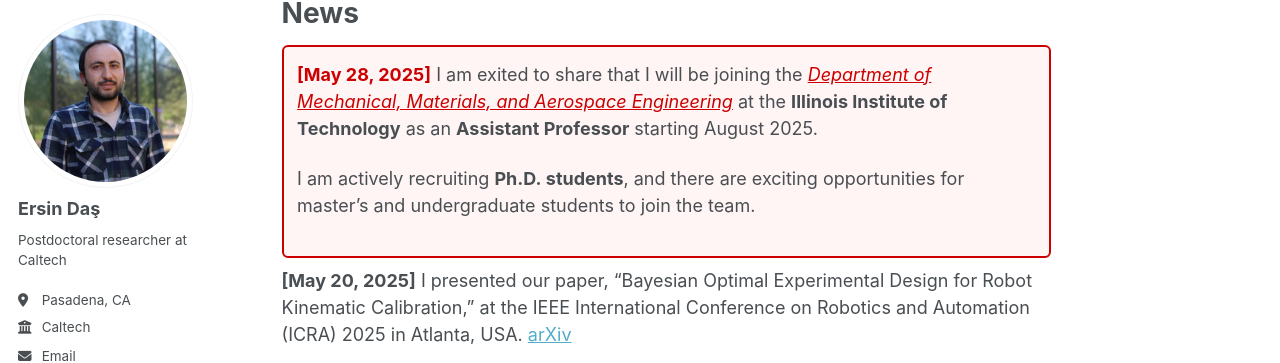
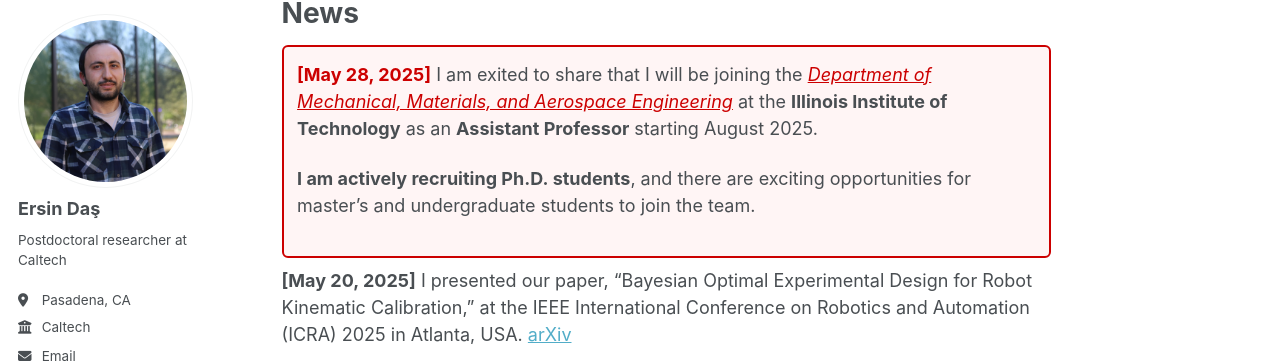
Before and after one commit to ersindas/ersindas.github.io, a Jekyll site: the page built from _pages/about.md, in a window 1280 px wide and 900 px high, scrolled down 398 px. Shown: the part 92-455 px from the top of the window. Built offline with Jekyll 4.4.1, drawn with Linux system fonts in a browser that asks for light colours; some web fonts are replaced.

```diff
--- a/_pages/about.md
+++ b/_pages/about.md
@@ -20,7 +20,7 @@ News
   <strong style="color:#CC0000;">[May 28, 2025]</strong> I am exited to share that I will be joining the <em><a href="https://www.iit.edu/mmae" style="color:#CC0000; text-decoration: underline;">Department of Mechanical, Materials, and Aerospace Engineering</a></em> at the <strong>Illinois Institute of Technology</strong> as an <strong>Assistant Professor</strong> starting August 2025.
 
   <span style="display:block; margin-top:0.6em;">
-    I am actively recruiting <strong>Ph.D.&nbsp;students</strong>, and there are exciting opportunities for master’s and undergraduate students to join the team.
+    <strong>I am actively recruiting Ph.D.&nbsp;students</strong>, and there are exciting opportunities for master’s and undergraduate students to join the team.
   </span>
 </div>
 
```
